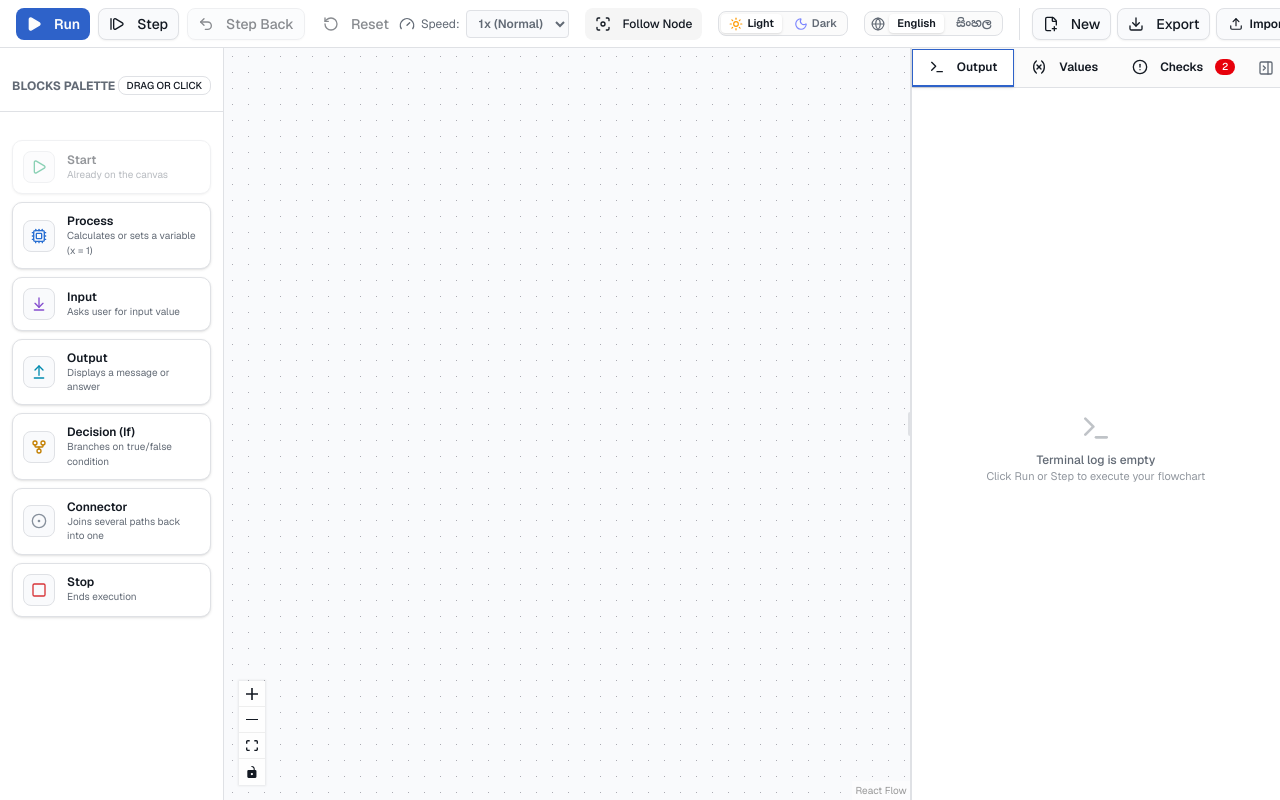
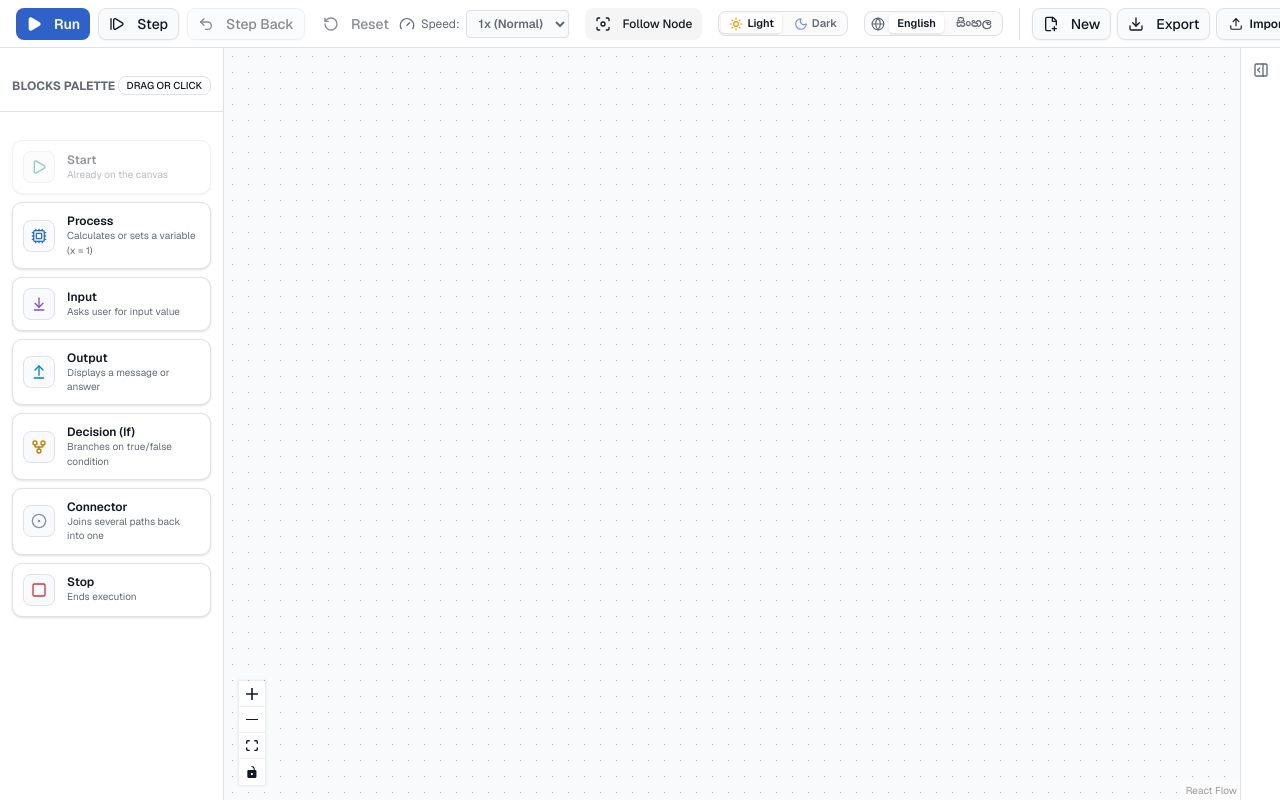
Before and after one commit to RavanaDevs/flow-chart-simulator, a Next.js app: page / in a window 1280 px wide. Built offline with nearby package versions, Linux system fonts and the light colour scheme.

Commit message:
fix: set default editor rail state to collapsed

```diff
--- a/components/editor/editor-shell.tsx
+++ b/components/editor/editor-shell.tsx
@@ -90,7 +90,7 @@ const InnerEditorShell: React.FC<{
   const { t } = useT();
   const status = useRunStore((s) => s.state.status);
   const isWatching = status !== "idle";
-  const [isRailCollapsed, setIsRailCollapsed] = useState(false);
+  const [isRailCollapsed, setIsRailCollapsed] = useState(true);
 
   useFollowNode(followNode);
 
```
